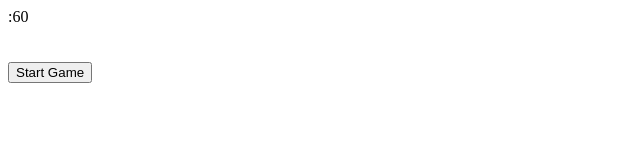
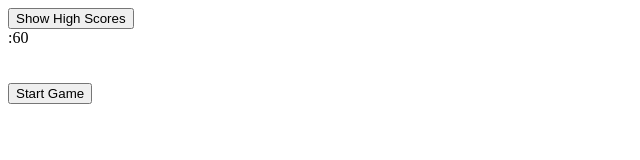
Before and after one commit to JustinNByrd/javascript-quiz, a plain HTML site: page index.html in a window 1280 px wide. Shown: the whole page, without its empty margins (0-640 px from the left). Drawn offline with nearby package versions, Linux system fonts and the light colour scheme.

Commit message:
Added show high scores feature

```diff
--- a/assets/script.js
+++ b/assets/script.js
@@ -103,6 +103,55 @@ function saveHighScore() {
         "score" : quizClock,
         "date" : currentDate
     }
+    var arrScores = [];
+    var i = 1;
+    while (localStorage.getItem(parseInt(i)) != null) {
+        console.log(localStorage.getItem(i));
+        i++;
+    }
     var scoreString = JSON.stringify(scoreObj);
     localStorage.setItem("score", scoreString);
 }
+
+function showHighScores() {
+    var arrScores = [];
+    var arrScoreElement = [];
+    var i = 1;
+    while (localStorage.getItem(parseInt(i)) != null) {
+        console.log(localStorage.getItem(i));
+        arrScoreElement = [i, JSON.parse(localStorage.getItem(i))];
+        arrScores.push(arrScoreElement);
+        i++;
+    }
+    arrScores.sort(function(a, b) { return b[1].score - a[1].score });
+    var tableHTML = `<table>
+                        <tr>
+                            <th>
+                                Initials
+                            </th>
+                            <th>
+                                Score
+                            </th>
+                            <th>
+                                Date
+                            </th>
+                        </tr>
+                    `;
+    for (var i=0; i<arrScores.length; i++) {
+        tableHTML += `
+                    <tr>
+                        <td>
+                            ${arrScores[i][1].initials}
+                        </td>
+                        <td>
+                            ${arrScores[i][1].score}
+                        </td>
+                        <td>
+                            ${arrScores[i][1].date}
+                        </td>
+                    </tr>
+                    `;
+    }
+    tableHTML += `</table>`;
+    questionsEl.append(tableHTML);
+}
--- a/index.html
+++ b/index.html
@@ -7,6 +7,7 @@
     <title>Document</title>
 </head>
 <body>
+    <button onClick="showHighScores();" id="showHighScores">Show High Scores</button><br>
     <div id="quizClock"></div>
     <div id="questions"></div>
     <div id="result"></div>
```
